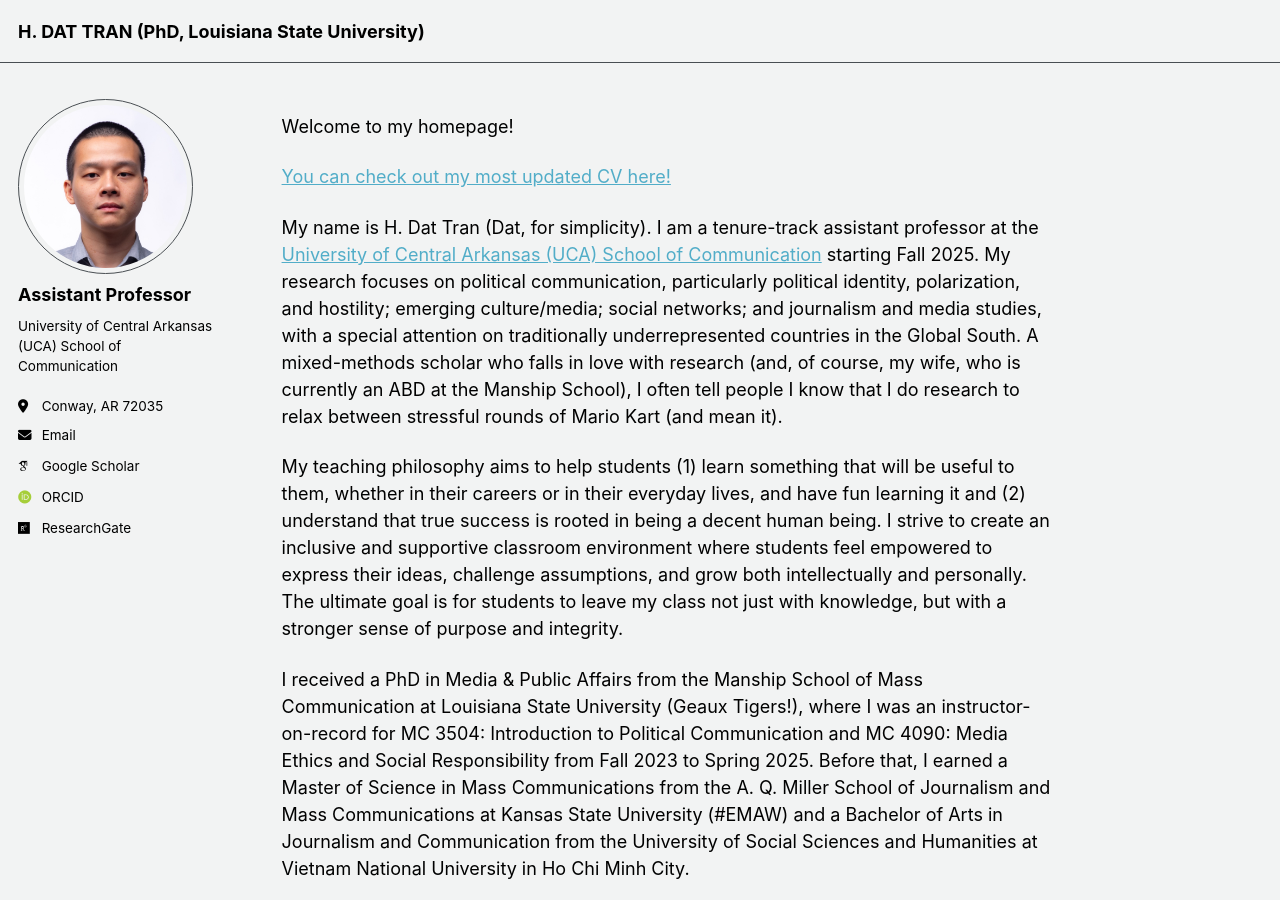
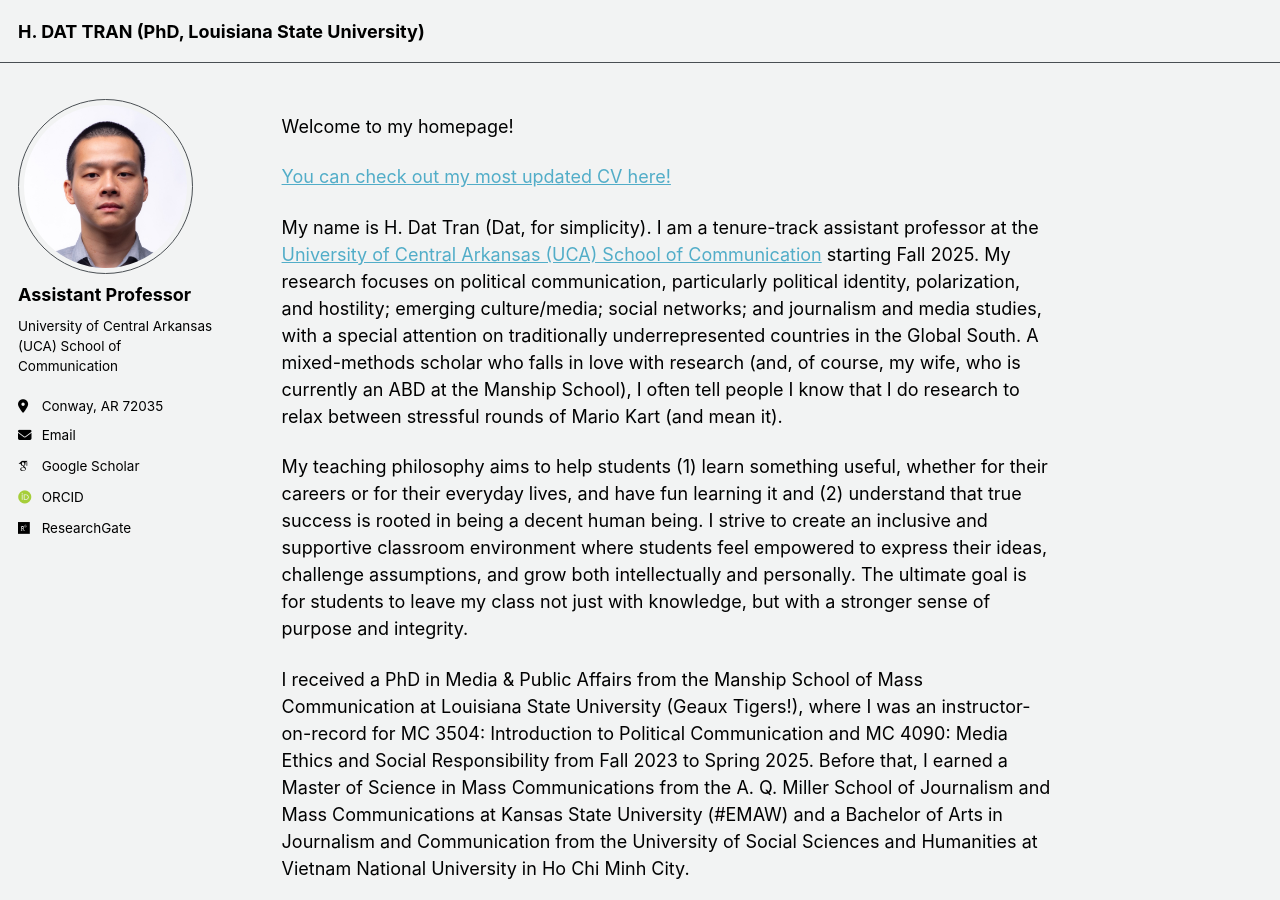
Before and after one commit to hdattran/hdattran.github.io, a Jekyll site: the page built from _pages/about.md, in a window 1280 px wide and 900 px high. Built offline with Jekyll 4.4.1, drawn with Linux system fonts in a browser that asks for light colours; some web fonts are replaced.

Commit message:
Update about.md

```diff
--- a/_pages/about.md
+++ b/_pages/about.md
@@ -13,7 +13,7 @@ Welcome to my homepage!
 
 My name is H. Dat Tran (Dat, for simplicity). I am a tenure-track assistant professor at the [University of Central Arkansas (UCA) School of Communication](https://uca.edu/communication/) starting Fall 2025. My research focuses on political communication, particularly political identity, polarization, and hostility; emerging culture/media; social networks; and journalism and media studies, with a special attention on traditionally underrepresented countries in the Global South. A mixed-methods scholar who falls in love with research (and, of course, my wife, who is currently an ABD at the Manship School), I often tell people I know that I do research to relax between stressful rounds of Mario Kart (and mean it).
 
-My teaching philosophy aims to help students (1) learn something that will be useful to them, whether in their careers or in their everyday lives, and have fun learning it and (2) understand that true success is rooted in being a decent human being. I strive to create an inclusive and supportive classroom environment where students feel empowered to express their ideas, challenge assumptions, and grow both intellectually and personally. The ultimate goal is for students to leave my class not just with knowledge, but with a stronger sense of purpose and integrity.
+My teaching philosophy aims to help students (1) learn something useful, whether for their careers or for their everyday lives, and have fun learning it and (2) understand that true success is rooted in being a decent human being. I strive to create an inclusive and supportive classroom environment where students feel empowered to express their ideas, challenge assumptions, and grow both intellectually and personally. The ultimate goal is for students to leave my class not just with knowledge, but with a stronger sense of purpose and integrity.
 
 I received a PhD in Media & Public Affairs from the Manship School of Mass Communication at Louisiana State University (Geaux Tigers!), where I was an instructor-on-record for MC 3504: Introduction to Political Communication and MC 4090: Media Ethics and Social Responsibility from Fall 2023 to Spring 2025. Before that, I earned a Master of Science in Mass Communications from the A. Q. Miller School of Journalism and Mass Communications at Kansas State University (#EMAW) and a Bachelor of Arts in Journalism and Communication from the University of Social Sciences and Humanities at Vietnam National University in Ho Chi Minh City.
 
```
